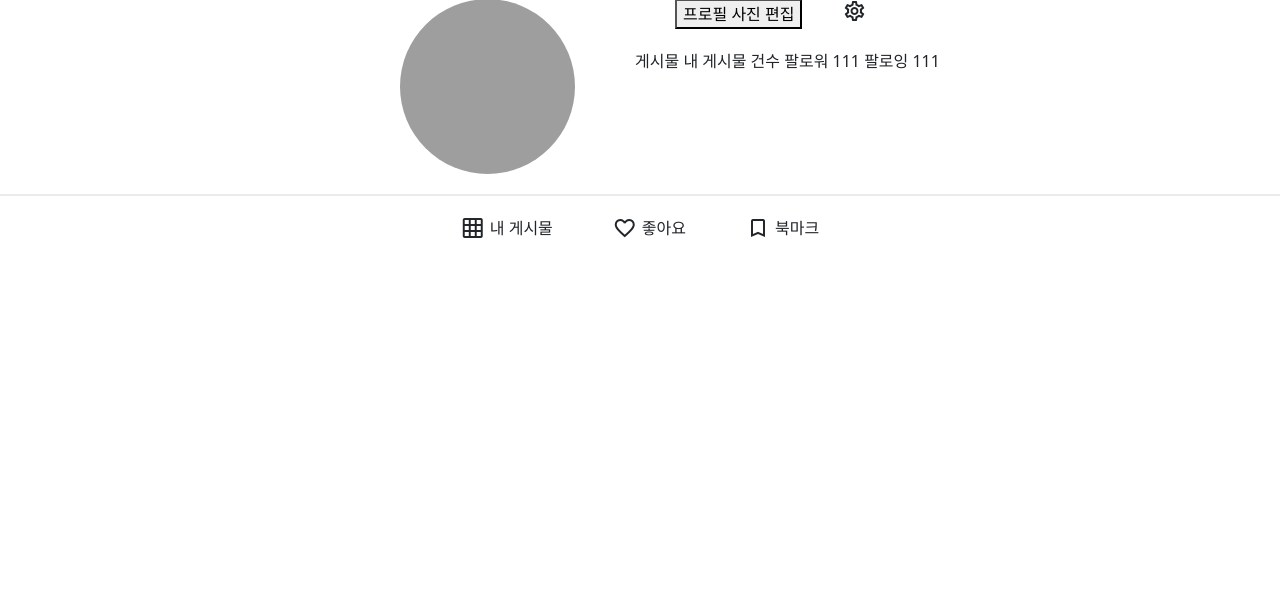
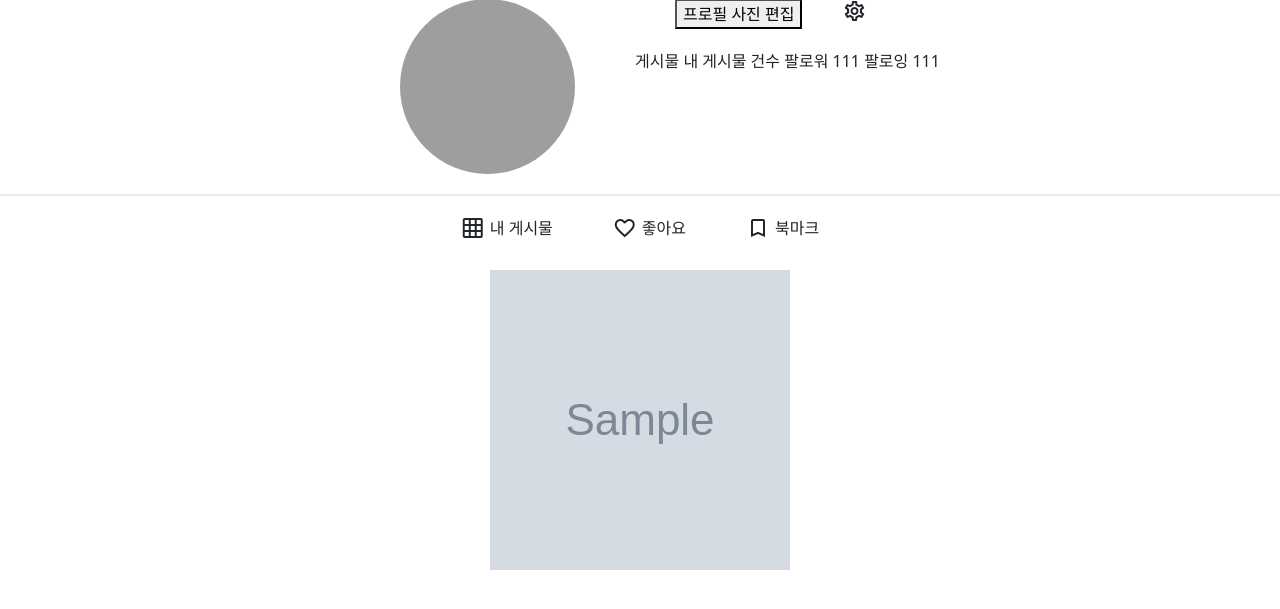
Before and after one commit to parksunyku/Django_AI-Influencer, a Django app: template config/templates/content/profile.html in a window 1280 px wide. Shown: the part 81-690 px from the top of the page. Run offline with Django 4.2, Linux system fonts and the light colour scheme; the template is opened without the code that fills it: values that come from a table or form of the project are taken from there, others are empty; tables that the repository leaves empty hold one stand-in row (values such as "Sample post"); grey boxes marked "Sample" are stand-in pictures; grey boxes are pictures that could not be loaded.

Commit message:
11th commit

```diff
--- a/config/templates/content/profile.html
+++ b/config/templates/content/profile.html
@@ -322,13 +322,52 @@
 <div style = "border-top: solid 2px rgb(50, 50, 50, 0.1); width:100%">
 
     <div style = "display: flex; flex-direction: row; justify-content: center; align-items: center; margin:20px">
-        <div style="margin: 0 30px; display: flex; flex-direction: row; align-items: center;"><span class="material-icons-outlined">grid_on</span>내 게시물</div>
-        <div style="margin: 0 30px; display: flex; flex-direction: row; align-items: center;"><span class="material-icons-outlined">favorite_border</span>좋아요</div>
-        <div style="margin: 0 30px; display: flex; flex-direction: row; align-items: center;"><span class="material-icons-outlined">bookmark_border</span>북마크</div>
+        <div id = "button_feed_list" style="cursor : pointer; margin: 0 30px; display: flex; flex-direction: row; align-items: center;"><span class="material-icons-outlined">grid_on</span>내 게시물</div>
+        <div id = "button_feed_like_list" style="cursor : pointer; margin: 0 30px; display: flex; flex-direction: row; align-items: center;"><span class="material-icons-outlined">favorite_border</span>좋아요</div>
+        <div id = "button_feed_bookmark_list" style="cursor : pointer; margin: 0 30px; display: flex; flex-direction: row; align-items: center;"><span class="material-icons-outlined">bookmark_border</span>북마크</div>
 
     </div>
 </div>
 
+<div id ="feed_list" style="width: 100%; min-width: 1000px; display: flex; align-items: center; justify-content: center;">
+<div style="display: flex; flex-direction : row; flex-wrap: wrap; width: 1000px; justify-content: center;" >
+    {% for feed in feed_list %}
+    <div style = "width: 300px; height: 300px; margin: 10px 5px 0px 5px">
+    <div>
+        <img style="width: 300px; height: 300px; object-fit: cover;"
+        src="{% get_media_prefix %}{{ feed.image }}">
+    </div>
+    </div>
+    {% endfor %}
+</div>
+</div>
+
+<div id ="like_feed_list" style="width: 100%; min-width: 1000px; display: none; align-items: center; justify-content: center;">
+    <div style="display: flex; flex-direction : row; flex-wrap: wrap; width: 1000px; justify-content: center;" >
+        {% for feed in like_feed_list %}
+        <div style = "width: 300px; height: 300px; margin: 10px 5px 0px 5px">
+        <div>
+            <img style="width: 300px; height: 300px; object-fit: cover;"
+            src="{% get_media_prefix %}{{ feed.image }}">
+        </div>
+        </div>
+        {% endfor %}
+    </div>
+    </div>
+
+
+    <div id ="bookmark_feed_list" style="width: 100%; min-width: 1000px; display: none; align-items: center; justify-content: center;">
+        <div style="display: flex; flex-direction : row; flex-wrap: wrap; width: 1000px; justify-content: center;" >
+            {% for feed in bookmark_feed_list %}
+            <div style = "width: 300px; height: 300px; margin: 10px 5px 0px 5px">
+            <div>
+                <img style="width: 300px; height: 300px; object-fit: cover;"
+                src="{% get_media_prefix %}{{ feed.image }}">
+            </div>
+            </div>
+            {% endfor %}
+        </div>
+        </div>
 
     <!-- 첫번째 모달-->
         <div id="modal_add_feed" class="modal modal_overlay">
@@ -390,7 +429,41 @@
 
         <!-- Optional JavaScript; choose one of the two! -->
         <script>
+    $("button_feed_list").click(function (){
+        $('#feed_list').css({
+            display : 'flex'
+        });
+        $('#like_feed_list').css({
+            display : 'none'
+        });
+        $('#bookmark_feed_list').css({
+            display : 'none'
+        });
+    });
 
+    $("button_feed_like_list").click(function (){
+        $('#feed_list').css({
+            display : 'none'
+        });
+        $('#like_feed_list').css({
+            display : 'flex'
+        });
+        $('#bookmark_feed_list').css({
+            display : 'none'
+        });
+    });
+
+    $("button_feed_bookmark_list").click(function (){
+        $('#feed_list').css({
+            display : 'none'
+        });
+        $('#like_feed_list').css({
+            display : 'none'
+        });
+        $('#bookmark_feed_list').css({
+            display : 'flex'
+        });
+    });
             let files;
 
             // 모달 띄우기 코드
```
Also changed, not shown: content/views.py (+7 -4 lines).
